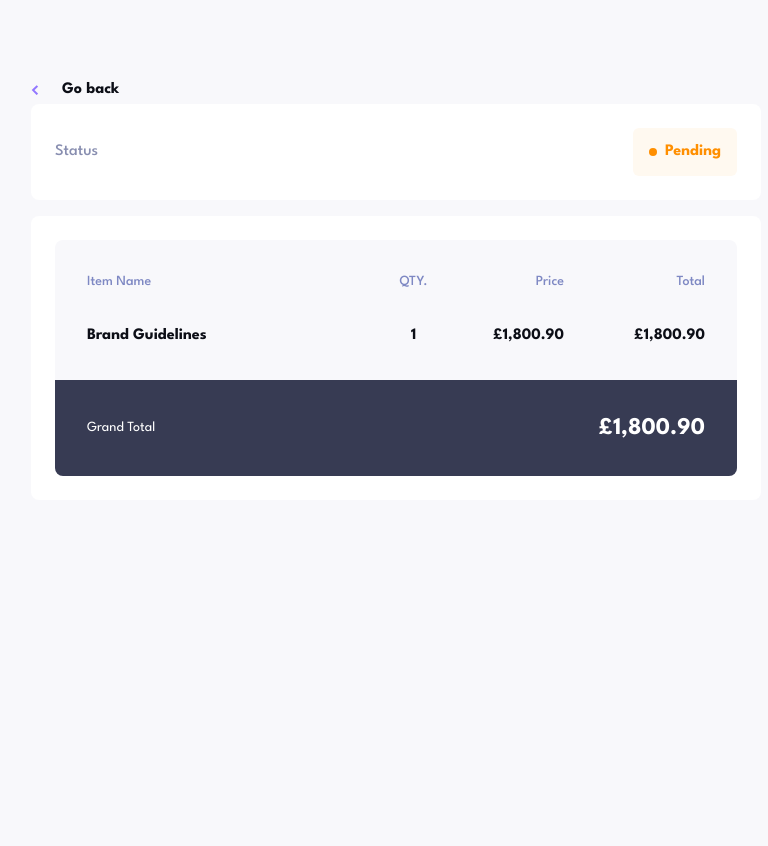
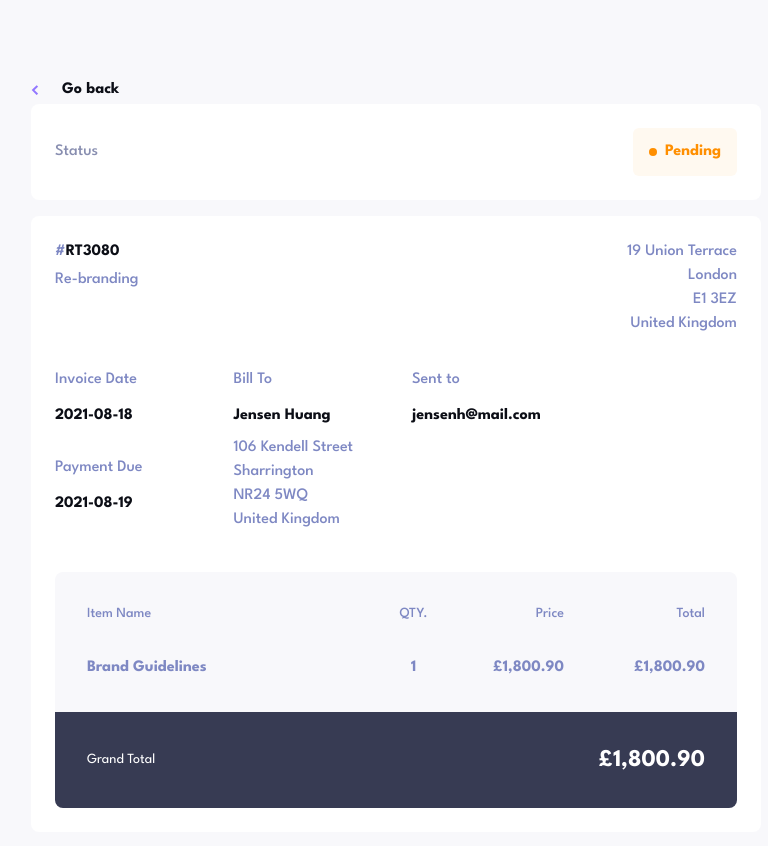
Before and after one commit to Javieer57/FEM-invoice-app, a React (Vite) app: page /invoice/AA1449 in a window 1280 px wide. Shown: the top 846 px of the page, without its empty margins (244-1012 px from the left). Before the commit the page ends 800 px from the top, so only its background shows below. Built offline with nearby package versions, Linux system fonts and the light colour scheme.

Commit message:
feat: invoice details

```diff
--- a/src/routes/invoice.jsx
+++ b/src/routes/invoice.jsx
@@ -59,12 +59,114 @@ export const InvoicePage = () => {
         {/* <div>edit delete mark as paid</div> */}
       </header>
 
-      <section className="rounded-lg bg-white p-6">
-        {/* #XM9141 Graphic Design 19 Union Terrace London E1 3EZ United Kingdom
-        Invoice Date Bill To 21 Aug 2021 Alex Grim Payment Due 84 Church Way
-        Bradford BD1 9PB United Kingdom 20 Sep 2021 Sent to alexgrim@mail.com */}
+      <section className="rounded-lg bg-white p-6 text-purple300">
+        <div className="mb-10 grid grid-cols-2 gap-8 font-medium tablet:grid-cols-4">
+          <Description invoice={invoice} />
+          <SenderAddress invoice={invoice} />
+          <Dates invoice={invoice} />
+          <ClientAddress invoice={invoice} />
+          <Email invoice={invoice} />
+        </div>
+
         <ServicesTable invoice={invoice} />
       </section>
     </main>
   );
 };
+
+const Description = ({ invoice }) => {
+  return (
+    <div className="col-start-1 col-end-3">
+      <p className="mb-1 font-bold">
+        <span className="sr-only">Invoice id:</span> #
+        <span className="text-darkblue900">{invoice?.id}</span>
+      </p>
+      <p>
+        <span className="sr-only">Invoice description:</span>
+        {invoice?.description}
+      </p>
+    </div>
+  );
+};
+
+const SenderAddress = ({ invoice }) => {
+  return (
+    <address className="col-start-1 col-end-3 flex flex-col not-italic tablet:col-start-3 tablet:col-end-5 tablet:text-right">
+      <p className="sr-only">Sender address:</p>
+
+      <p>
+        <span className="sr-only">street:</span>
+        {invoice?.senderAddress?.street}
+      </p>
+      <p>
+        <span className="sr-only">city:</span>
+        {invoice?.senderAddress?.city}
+      </p>
+      <p>
+        <span className="sr-only">post code:</span>
+        {invoice?.senderAddress?.postCode}
+      </p>
+      <p>
+        <span className="sr-only">country:</span>
+        {invoice?.senderAddress?.country}
+      </p>
+    </address>
+  );
+};
+
+const Dates = ({ invoice }) => {
+  return (
+    <div className="flex flex-col gap-7">
+      <p className="flex flex-col gap-3">
+        Invoice Date
+        <span className="font-bold text-darkblue900">{invoice?.createdAt}</span>
+      </p>
+
+      <p className="flex flex-col gap-3">
+        Payment Due
+        <span className="font-bold text-darkblue900">
+          {invoice?.paymentDue}
+        </span>
+      </p>
+    </div>
+  );
+};
+
+const ClientAddress = ({ invoice }) => {
+  return (
+    <address className="flex flex-col not-italic">
+      <p className="mb-2 flex flex-col gap-3">
+        Bill To
+        <span className="font-bold text-darkblue900">
+          {invoice?.clientName}
+        </span>
+      </p>
+
+      <p>
+        <span className="sr-only">street:</span>
+        {invoice?.clientAddress?.street}
+      </p>
+      <p>
+        <span className="sr-only">city:</span>
+        {invoice?.clientAddress?.city}
+      </p>
+      <p>
+        <span className="sr-only">post code:</span>
+        {invoice?.clientAddress?.postCode}
+      </p>
+      <p>
+        <span className="sr-only">country:</span>
+        {invoice?.clientAddress?.country}
+      </p>
+    </address>
+  );
+};
+
+const Email = ({ invoice }) => {
+  return (
+    <p className="flex flex-col gap-3">
+      Sent to
+      <span className="font-bold text-darkblue900">{invoice?.clientEmail}</span>
+    </p>
+  );
+};
```
